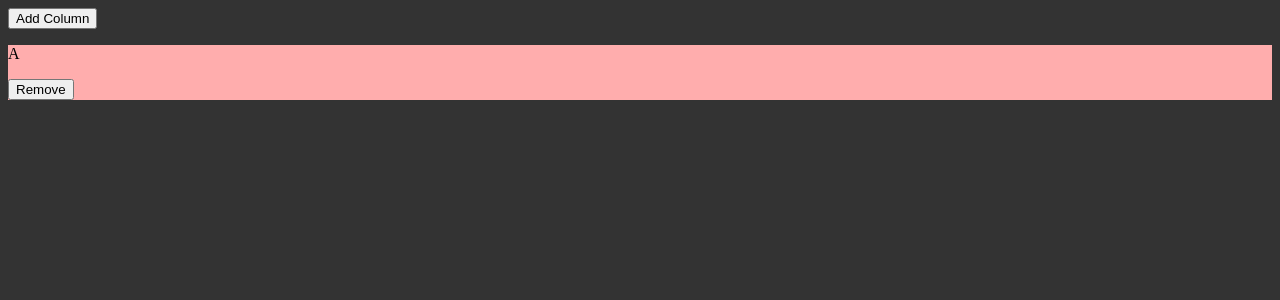
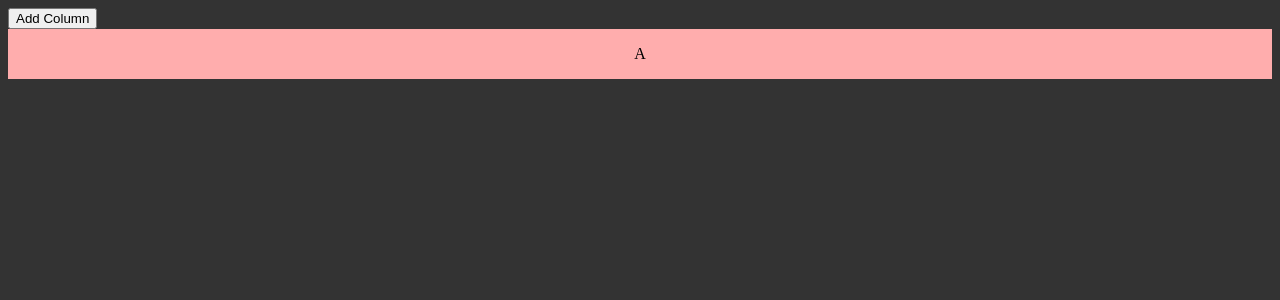
Before and after one commit to JohnPhamous/responsive-columns, a React (Create React App) app: page / in a window 1280 px wide. Both pictures are taken after a click on the button "Add Column". Shown: the top 300 px of the page. Built offline with nearby package versions, Linux system fonts and the light colour scheme.

Commit message:
Add flex to column

```diff
--- a/src/components/Column.tsx
+++ b/src/components/Column.tsx
@@ -12,10 +12,9 @@ const Column = (props: IColumnProps) => {
   const { displayName } = column;
 
   return (
-    <ColumnContainer backgroundColor={column.color}>
+    <ColumnWrapper backgroundColor={column.color} onClick={removeColumns}>
       <p>{displayName}</p>
-      <button onClick={removeColumns}>Remove</button>
-    </ColumnContainer>
+    </ColumnWrapper>
   );
 };
 
@@ -25,6 +24,18 @@ interface ColumnContainerProps {
   readonly backgroundColor: string;
 }
 
-const ColumnContainer = styled.div<ColumnContainerProps>`
+const ColumnWrapper = styled.div<ColumnContainerProps>`
   background-color: ${(props) => props.backgroundColor};
+  flex-grow: 1;
+  display: flex;
+  justify-content: center;
+  align-items: center;
+  flex-direction: column;
+  cursor: pointer;
+  transition: 0.15s;
+  transition-timing-function: ease-in;
+
+  :hover {
+    filter: brightness(1.25);
+  }
 `;
--- a/src/components/ColumnsContainer.tsx
+++ b/src/components/ColumnsContainer.tsx
@@ -1,6 +1,7 @@
 import React from "react";
 import Column from "./Column";
 import { IColumnModel } from "../models/Column";
+import styled from "styled-components";
 
 interface IColumnsContainerProps {
   columns: IColumnModel[];
@@ -11,7 +12,7 @@ const ColumnsContainer = (props: IColumnsContainerProps) => {
   const { columns, removeColumns } = props;
 
   return (
-    <>
+    <ColumnsWrapper>
       {columns.map((column: IColumnModel) => (
         <Column
           key={column.id}
@@ -19,8 +20,12 @@ const ColumnsContainer = (props: IColumnsContainerProps) => {
           removeColumns={() => removeColumns(column.id)}
         />
       ))}
-    </>
+    </ColumnsWrapper>
   );
 };
 
 export default ColumnsContainer;
+
+const ColumnsWrapper = styled.div`
+  display: flex;
+`;
```
